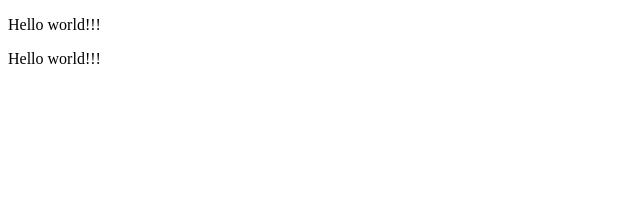
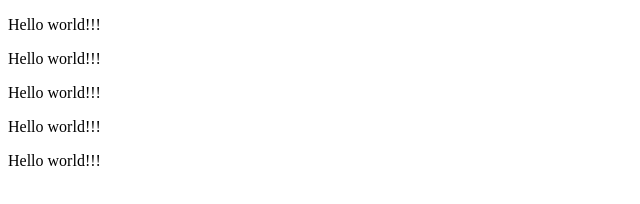
Before and after one commit to DenysenkoStas/project, a plain HTML site: page index.html in a window 1280 px wide. Shown: the whole page, without its empty margins (0-640 px from the left). Drawn offline with Linux system fonts and the light colour scheme.

Commit message:
test changes

```diff
--- a/index.html
+++ b/index.html
@@ -11,6 +11,9 @@
 
     <p>Hello world!!!</p>
     <p>Hello world!!!</p>
+    <p>Hello world!!!</p>
+    <p>Hello world!!!</p>
+    <p>Hello world!!!</p>
 
     <!-- <script>
         alert(1);
```
